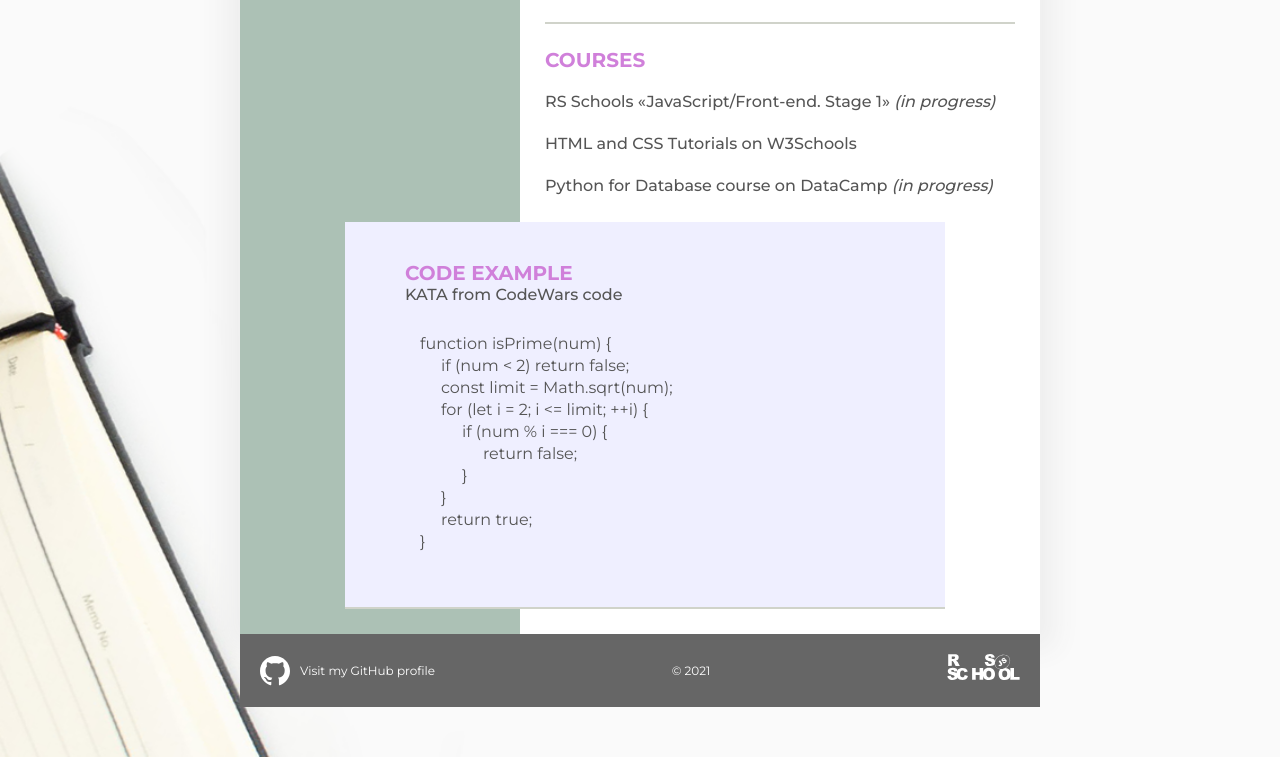
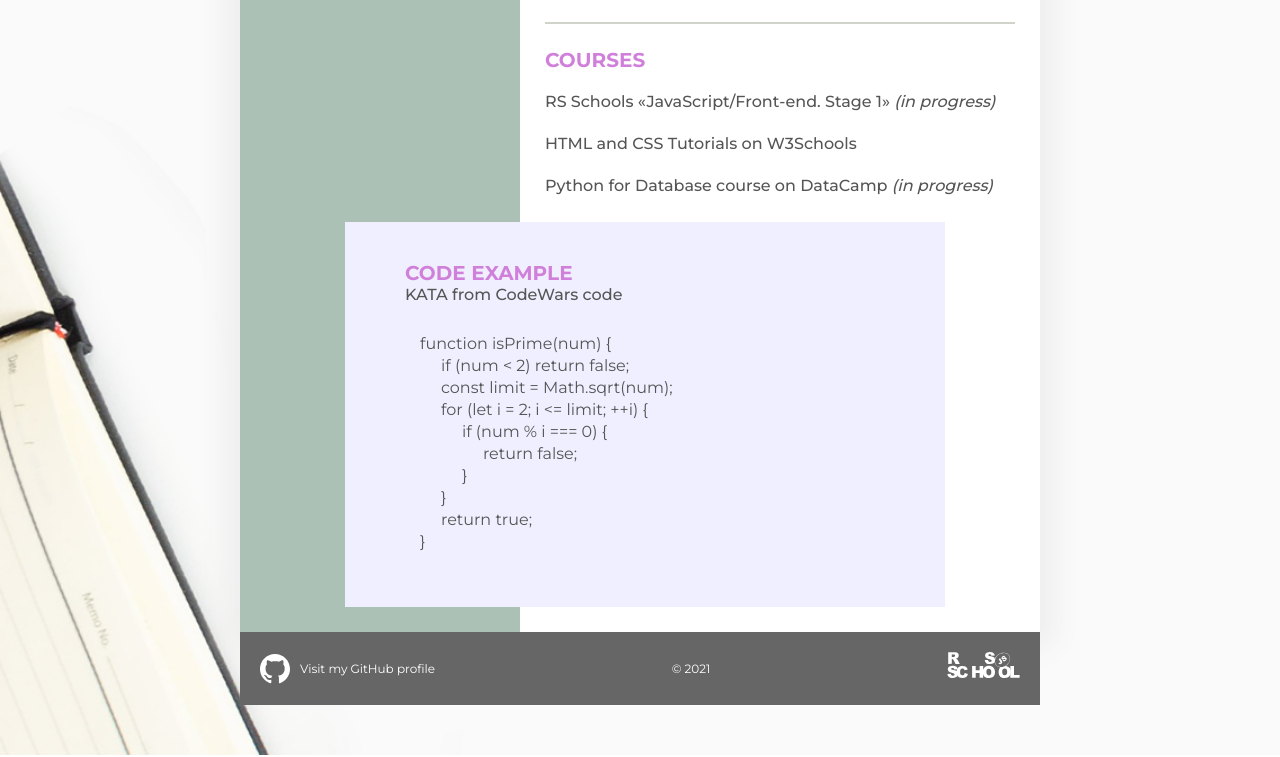
Before and after one commit to polinaheiko/rsschool-cv, a plain HTML site: page index.html in a window 1280 px wide. Shown: the part 1554-2311 px from the top of the page. Drawn offline with Linux system fonts and the light colour scheme.

Commit message:
refactor: change style

```diff
--- a/styles.css
+++ b/styles.css
@@ -216,6 +216,7 @@ body {
 	margin-left: -200px;
 	padding: 40px 60px 10px 60px;
 	background: #efefff;
+	border-bottom: 0px;
 }
 
 .resume .resume-right .data {
```
